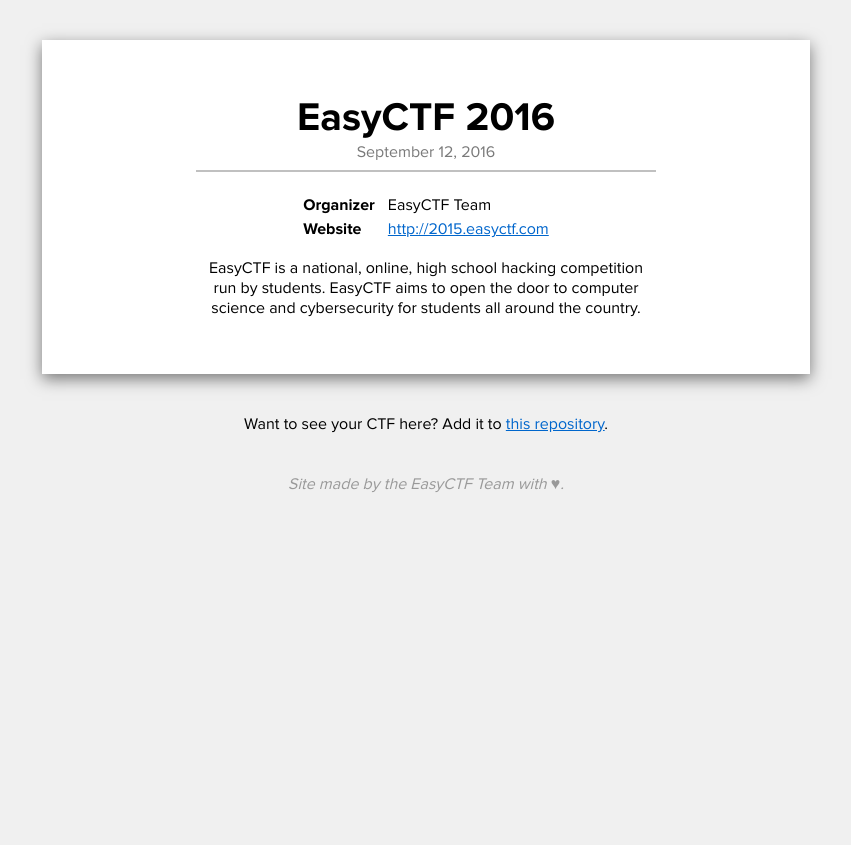
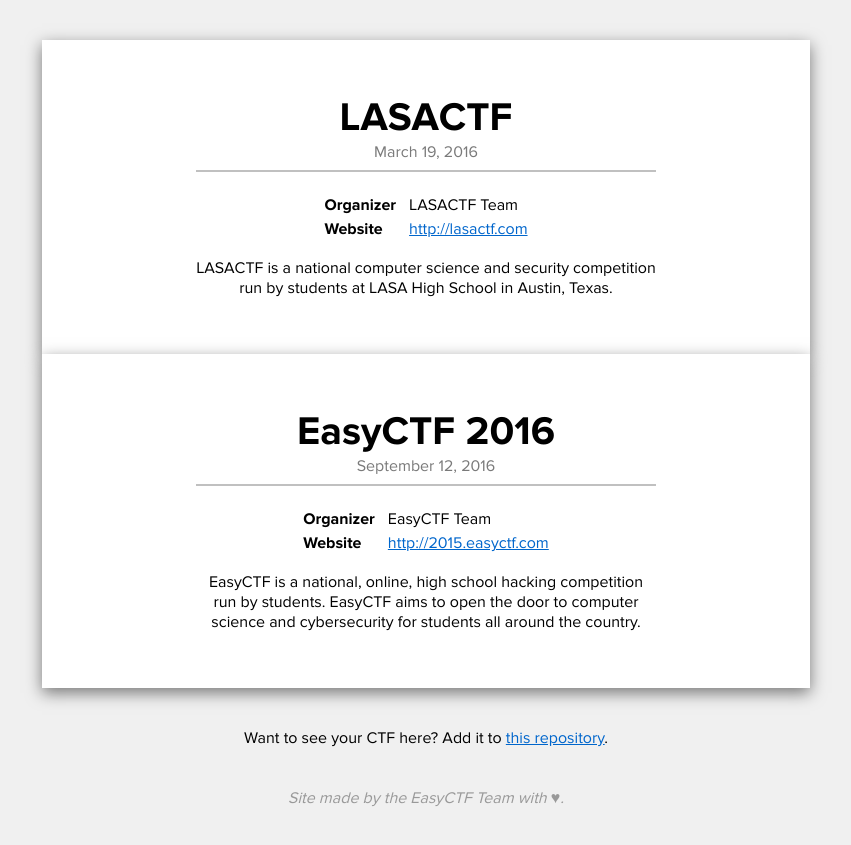
Before and after one commit to easyctf/calendar, a Jekyll site: the page built from index.html, in a window 1280 px wide. Shown: the top 845 px of the page, without its empty margins (214-1065 px from the left). Built offline with Jekyll 4.4.1, drawn with Linux system fonts in a browser that asks for light colours; nearby versions of some CDN libraries.

Commit message:
Add LASACTF

```diff
--- a/_data/events.yml
+++ b/_data/events.yml
@@ -1,4 +1,10 @@
 ---
+-
+  name: LASACTF
+  start_timestamp: 1458406800
+  organizer: LASACTF Team
+  website: http://lasactf.com
+  description: LASACTF is a national computer science and security competition run by students at LASA High School in Austin, Texas.
 -
   name: EasyCTF 2016
   start_timestamp: 1473667925
```
